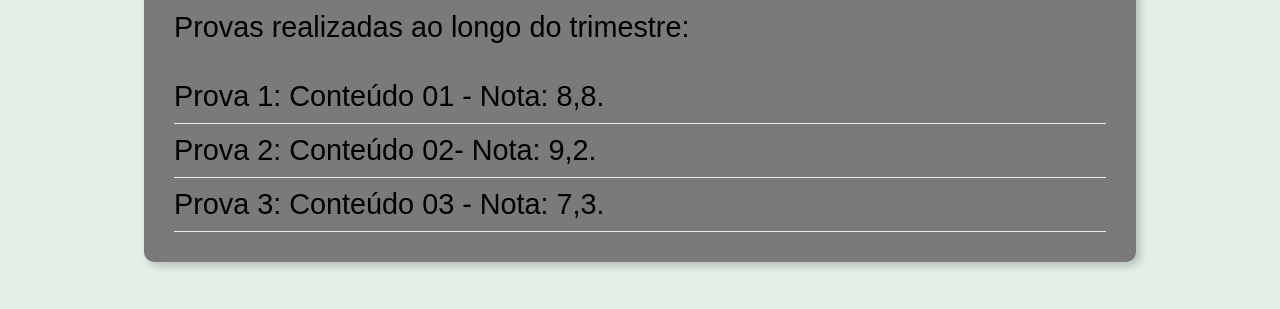
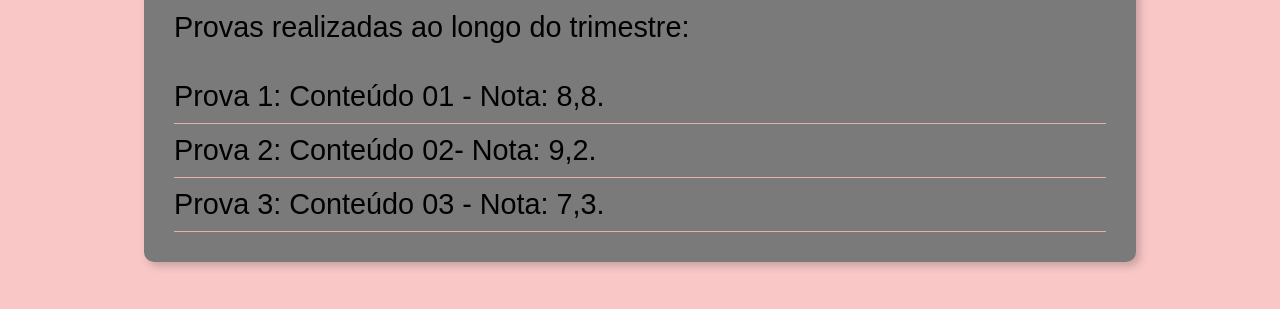
Before and after one commit to luiz-caue-bernardo2000/portfolio, a plain HTML site: page biologia.html in a window 1280 px wide. Shown: the part 355-664 px from the top of the page. Drawn offline with Linux system fonts and the light colour scheme.

Commit message:
biologia.css

```diff
--- a/biologia.css
+++ b/biologia.css
@@ -9,7 +9,7 @@
     --marinho: #ff00009d;
     --amarelo-claro: #FFF2AF;
     --roxo-claro: #ff00009d;
-    --azul-claro: #E4EFE7;
+    --azul-claro: #fabcbcd2;
     --branco: #7a7a7a;
     --marron-claro: #FAF1E6;
 }
```
